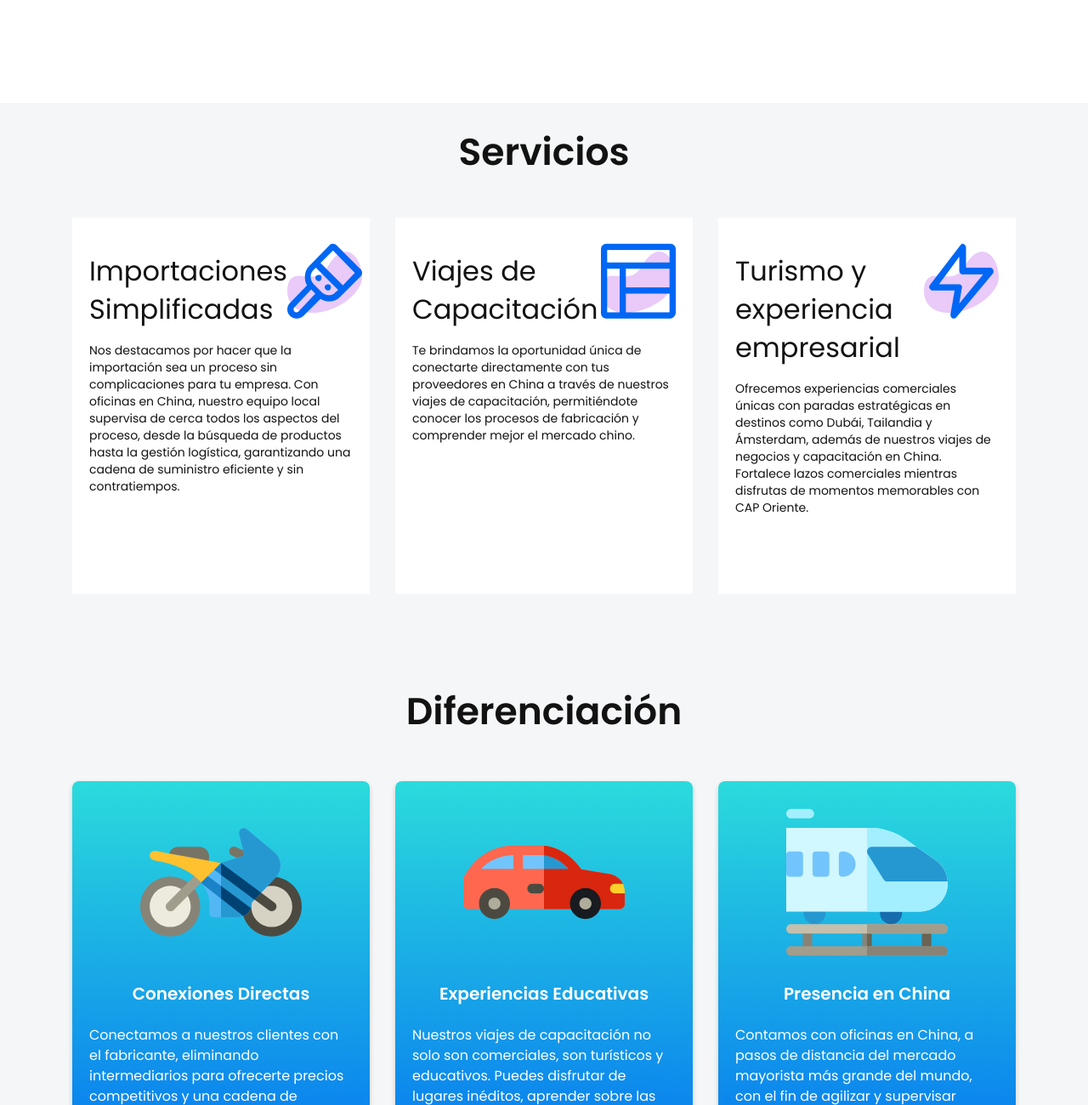
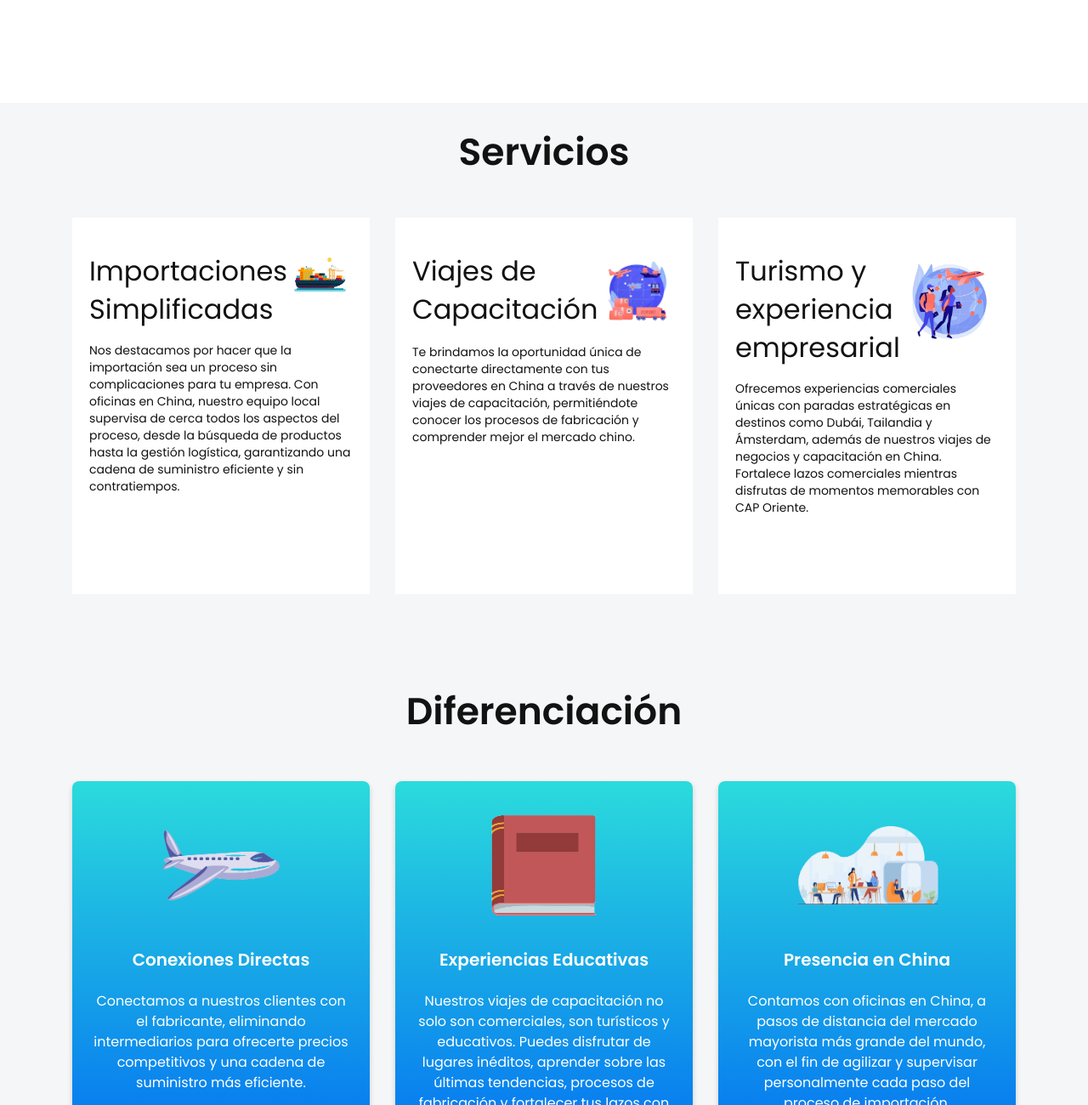
Before and after one commit to cialamo93/caporienteDemo, a website: page public/index.html in a window 1280 px wide. Shown: the part 1500-2800 px from the top of the page at 85% size. Drawn offline with Linux system fonts and the light colour scheme; a script that the page names is missing.

Commit message:
cartoons primer cambio

```diff
--- a/public/assets/js/main.js
+++ b/public/assets/js/main.js
@@ -15,10 +15,10 @@ $(function() {
         var scroll = $(window).scrollTop();
         if (scroll < 20) {
             $(".navbar-area").removeClass("sticky");
-            $(".navbar-area img").attr("src", "assets/images/logo.svg");
+            $(".navbar-area img").attr("src", "assets/images/capOrienteLogo.png");
         } else {
             $(".navbar-area").addClass("sticky");
-            $(".navbar-area img").attr("src", "assets/images/logo-2.svg");
+            $(".navbar-area img").attr("src", "assets/images/capOrienteLogo.png");
         }
     });
 
--- a/public/index.html
+++ b/public/index.html
@@ -69,7 +69,7 @@
                     <nav class="navbar navbar-expand-lg">
 
                         <a class="navbar-brand" href="#">
-                            <img src="assets/images/logo.svg" alt="Logo">
+                            <img style="width: 100px;" src="assets/images/capOrienteLogo.png" alt="Logo">
                         </a>
 
                         <button class="navbar-toggler" type="button" data-toggle="collapse" data-target="#navbarTwo" aria-controls="navbarTwo" aria-expanded="false" aria-label="Toggle navigation">
@@ -128,9 +128,9 @@
                             </div>
                         </div> <!-- row -->
                     </div> <!-- container -->
-                    <div class="slider-image-box d-none d-lg-flex align-items-end">
+                    <div class="slider-image-box d-none d-lg-flex align-items-center">
                         <div class="slider-image">
-                            <img src="assets/images/slider/1.png" alt="Hero">
+                            <img src="assets/images/cartoons/11.png" alt="Hero">
                         </div> <!-- slider-imgae -->
                     </div> <!-- slider-imgae box -->
                 </div> <!-- carousel-item -->
@@ -149,9 +149,9 @@
                             </div>
                         </div>
                     </div>
-                    <div class="slider-image-box d-none d-lg-flex align-items-end">
+                    <div class="slider-image-box d-none d-lg-flex align-items-center">
                         <div class="slider-image">
-                            <img src="assets/images/slider/2.png" alt="Hero">
+                            <img src="assets/images/cartoons/11.png" alt="Hero">
                         </div>
                     </div>
                 </div>
@@ -238,8 +238,7 @@
                         <div class="features-title-icon d-flex justify-content-between">
                             <h4 class="features-title"><a href="#">Importaciones Simplificadas</a></h4>
                             <div class="features-icon">
-                                <i class="lni lni-brush"></i>
-                                <img class="shape" src="assets/images/f-shape-1.svg" alt="Shape">
+                                <img src="assets/images/cartoons/2.png" alt="Shape">
                             </div>
                         </div>
                         <div class="features-content">
@@ -252,8 +251,7 @@
                         <div class="features-title-icon d-flex justify-content-between">
                             <h4 class="features-title"><a href="#">Viajes de Capacitación</a></h4>
                             <div class="features-icon">
-                                <i class="lni lni-layout"></i>
-                                <img class="shape" src="assets/images/f-shape-1.svg" alt="Shape">
+                                <img src="assets/images/cartoons/1.png" alt="Shape">
                             </div>
                         </div>
                         <div class="features-content">
@@ -266,8 +264,7 @@
                         <div class="features-title-icon d-flex justify-content-between">
                             <h4 class="features-title"><a href="#">Turismo y experiencia empresarial</a></h4>
                             <div class="features-icon">
-                                <i class="lni lni-bolt"></i>
-                                <img class="shape" src="assets/images/f-shape-1.svg" alt="Shape">
+                                <img src="assets/images/cartoons/10.png" alt="Shape">
                             </div>
                         </div>
                         <div class="features-content">
@@ -284,82 +281,68 @@
 
     <!--====== PRINICNG START ======-->
 
-    <section id="pricing" class="pricing-area ">
+    <section id="pricing" class="pricing-area">
         <div class="container">
             <div class="row justify-content-center">
                 <div class="col-lg-6 col-md-10">
                     <div class="section-title text-center pb-25">
                         <h3 class="title">Diferenciación</h3>
-                        <!-- <p class="text">Pon algo aca si quieres</p> -->
-                    </div> <!-- section title -->
+                    </div>
                 </div>
-            </div> <!-- row -->
+            </div>
             <div class="row justify-content-center">
                 <div class="col-lg-4 col-md-7 col-sm-9">
-                    <div class="pricing-style mt-30 h-100">
+                    <div class="pricing-style mt-30 h-100 d-flex flex-column align-items-center">
                         <div class="pricing-icon text-center">
-                            <img src="assets/images/basic.svg" alt="">
+                            <img src="assets/images/cartoons/8.png" alt="" style="height: 150px;">
                         </div>
                         <div class="pricing-header text-center">
                             <h5 class="sub-title">Conexiones Directas</h5>
-                            <!-- <p class="month"><span class="price">$ 199</span>/month</p> -->
                         </div>
-                        <div class="pricing-list">
+                        <div class="pricing-list text-center">
                             <p style="color: white;">
                                 Conectamos a nuestros clientes con el fabricante, eliminando intermediarios para ofrecerte precios competitivos y una cadena de suministro más eficiente.
                             </p>
-                            <!-- <ul>
-                                <li><i class="lni lni-check-mark-circle"></i> Carefully crafted components</li>
-                                <li><i class="lni lni-check-mark-circle"></i> Amazing page examples</li>
-                            </ul> -->
                         </div>
-                        <!-- <div class="pricing-btn rounded-buttons text-center">
-                            <a class="main-btn rounded-one" href="#">GET STARTED</a>
-                        </div>     -->
-                    </div> <!-- pricing style one -->
+                    </div>
                 </div>
 
                 <div class="col-lg-4 col-md-7 col-sm-9">
-                    <div class="pricing-style mt-30 h-100">
+                    <div class="pricing-style mt-30 h-100 d-flex flex-column align-items-center">
                         <div class="pricing-icon text-center">
-                            <img src="assets/images/pro.svg" alt="">
+                            <img src="assets/images/cartoons/6.png" alt="" style="height: 150px;">
                         </div>
                         <div class="pricing-header text-center">
                             <h5 class="sub-title">Experiencias Educativas</h5>
-                            <!-- <p class="month"><span class="price">$ 399</span>/month</p> -->
                         </div>
-                        <div class="pricing-list">
+                        <div class="pricing-list text-center">
                             <p style="color: white;">
-                                Nuestros viajes de capacitación no solo son comerciales, son turísticos y educativos. Puedes disfrutar de lugares inéditos, aprender sobre las últimas tendencias, procesos de fabricación y fortalecer tus lazos con los fabricantes. </p>
+                                Nuestros viajes de capacitación no solo son comerciales, son turísticos y educativos. Puedes disfrutar de lugares inéditos, aprender sobre las últimas tendencias, procesos de fabricación y fortalecer tus lazos con los fabricantes.
+                            </p>
                         </div>
-                        <!-- <div class="pricing-btn rounded-buttons text-center">
-                            <a class="main-btn rounded-one" href="#">GET STARTED</a>
-                        </div> -->
-                    </div> <!-- pricing style one -->
+                    </div>
                 </div>
 
                 <div class="col-lg-4 col-md-7 col-sm-9">
-                    <div class="pricing-style mt-30 h-100">
+                    <div class="pricing-style mt-30 h-100 d-flex flex-column align-items-center">
                         <div class="pricing-icon text-center">
-                            <img src="assets/images/enterprise.svg" alt="">
+                            <img src="assets/images/cartoons/9.png" alt="" style="height: 150px;">
                         </div>
                         <div class="pricing-header text-center">
                             <h5 class="sub-title">Presencia en China</h5>
-                            <!-- <p class="month"><span class="price">$ 699</span>/month</p> -->
                         </div>
-                        <div class="pricing-list">
+                        <div class="pricing-list text-center">
                             <p style="color: white;">
                                 Contamos con oficinas en China, a pasos de distancia del mercado mayorista más grande del mundo, con el fin de agilizar y supervisar personalmente cada paso del proceso de importación.
                             </p>
                         </div>
-                        <!-- <div class="pricing-btn rounded-buttons text-center">
-                            <a class="main-btn rounded-one" href="#">GET STARTED</a>
-                        </div> -->
-                    </div> <!-- pricing style one -->
+                    </div>
                 </div>
-            </div> <!-- row -->
-        </div> <!-- container -->
+            </div>
+        </div>
     </section>
+
+
 
     <!--====== PRINICNG ENDS ======-->
 
```
Also changed, not shown: public/assets/images/capOrienteLogo.png (added), public/assets/images/cartoons/1.png (added), public/assets/images/cartoons/10.png (added), public/assets/images/cartoons/11.png (added), public/assets/images/cartoons/12.png (added), public/assets/images/cartoons/2.png (added), public/assets/images/cartoons/3.png (added), public/assets/images/cartoons/4.png (added), public/assets/images/cartoons/5.png (added), public/assets/images/cartoons/6.png (added), public/assets/images/cartoons/7.png (added), public/assets/images/cartoons/8.png (added), public/assets/images/cartoons/9.png (added), public/assets/images/seaFreight.png (deleted).
